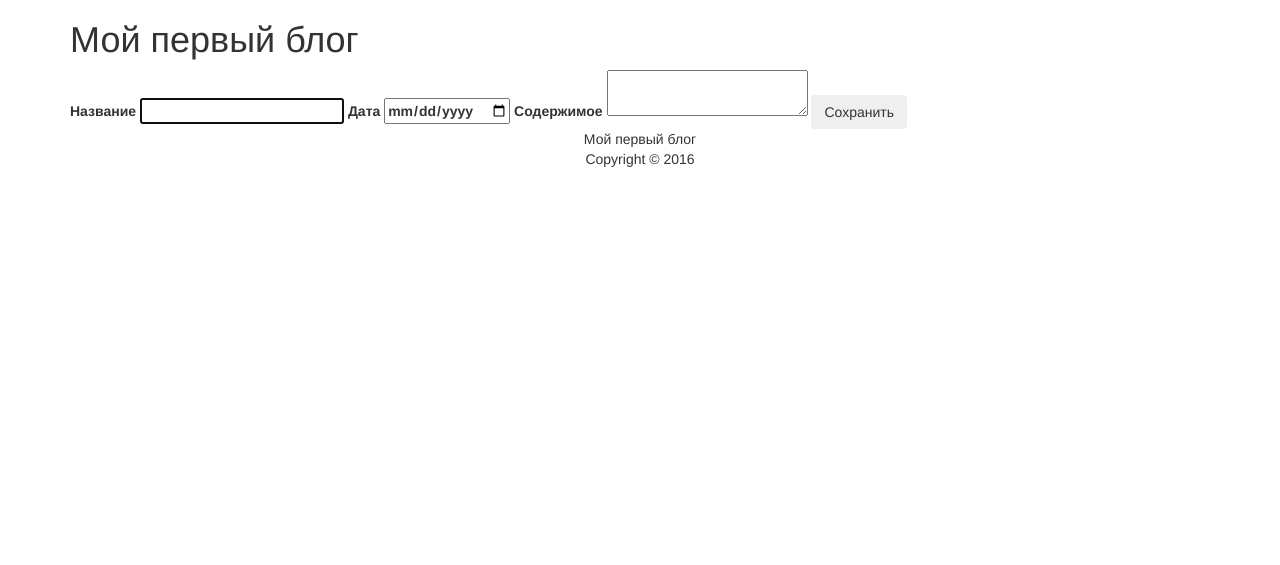
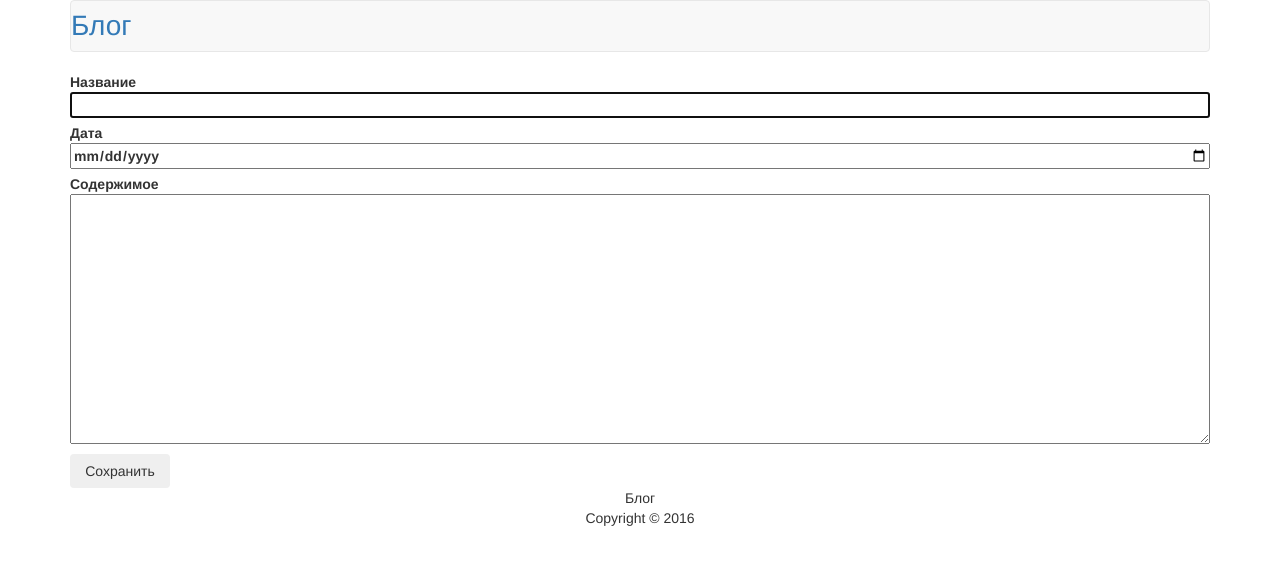
Before and after one commit to ProkurorNSK/FirstBlog, a PHP site: page /admin/index.php?action=add in a window 1280 px wide. Shown: the top 565 px of the page. Run offline with PHP 8.4, Linux system fonts and the light colour scheme; data that the repository does not hold is empty.

Commit message:
Lesson 12

```diff
--- a/admin/index.php
+++ b/admin/index.php
@@ -19,8 +19,19 @@
             header("Location: index.php");
         }
         include("../views/article_admin.php");
-    }
-    else{
+    } else if($action == "edit"){
+        if(!isset($_GET['id']))
+            header('Location: index.php');
+        $id = (int)$_GET['id'];
+
+        if(!empty($_POST) && $id > 0) {
+            articles_edit($link, $id, $_POST['title'], $_POST['date'], $_POST['content']);
+            header("Location: index.php");
+        }
+
+        $article = article_get($link, $id);
+        include("../views/article_admin.php");
+    }else{
         $articles = articles_all($link);
         include("../views/articles_admin.php");
     }
--- a/article.php
+++ b/article.php
@@ -3,7 +3,7 @@
     require_once("models/articles.php");
 
     $link = db_connect();
-    $article = articles_get($link, $_GET['id']);
+    $article = article_get($link, $_GET['id']);
 
     include("views/article.php");
 ?>
--- a/models/articles.php
+++ b/models/articles.php
@@ -21,7 +21,7 @@
         return $articles;
     }
 
-    function articles_get($link, $id_article)
+    function article_get($link, $id_article)
     {
         //Запрос.
         $query = sprintf("SELECT * FROM articles WHERE id=%d", (int)$id_article);
@@ -52,8 +52,32 @@
         return true;
     }
 
-    function articles_edit($id, $title, $date, $content){
+    function articles_edit($link, $id, $title, $date, $content){
+        // Подготовка
+        $title = trim($title);
+        $content = trim($content);
+        $date = trim($date);
+        $id = (int)$id;
 
+        // Проверка
+        if ($title == '')
+            return false;
+
+        // Запрос
+        $template_update = "UPDATE articles SET title='%s', content='%s', date='%s' WHERE id='%d'";
+
+        $query = sprintf($template_update,
+                         mysqli_real_escape_string($link, $title),
+                         mysqli_real_escape_string($link, $content),
+                         mysqli_real_escape_string($link, $date),
+                         $id);
+
+        $result = mysqli_query($link, $query);
+
+        if (!result)
+            die(mysqli_error($link));
+
+        return mysqli_affected_rows($link);
     }
 
     function articles_delite($id){
--- a/style.css
+++ b/style.css
@@ -4,9 +4,40 @@ footer {
 
 .article {
     margin-top: 30px;
-    margin-bottom: 30px;
+    margin-bottom: 35px;
+    overflow: hidden;
 }
 
-.admin-table {
+.article em {
+    color: rgb(119, 119, 119);
+}
+
+.article h3 {
+    font-size: 20px;
+}
+
+#blog {
+    color: rgb(51, 122, 183);
+    font-size: 28px;
+    padding-left: 0px;
+}
+
+#admin_table {
+    margin-top: 45px;
+}
+
+.form-item {
     width: 100%;
 }
+
+#addart textarea {
+    height: 250px;
+}
+
+input[type="submit"] {
+    width: 100px;
+}
+
+#addart label {
+    width: 100%;
+}
--- a/views/article_admin.php
+++ b/views/article_admin.php
@@ -1,34 +1,45 @@
 <!DOCTYPE html>
-<html>
+<hmtl>
     <head>
-        <meta charset="utf8">
-        <title>Мой первый блог</title>
+        <meta charset="utf-8">
+        <title>Блог</title>
         <link rel="stylesheet" href="../style.css">
-        <link rel="stylesheet" href="https://maxcdn.bootstrapcdn.com/bootstrap/3.3.7/css/bootstrap.min.css" integrity="sha384-BVYiiSIFeK1dGmJRAkycuHAHRg32OmUcww7on3RYdg4Va+PmSTsz/K68vbdEjh4u" crossorigin="anonymous">
+        <!-- Latest compiled and minified CSS -->
+        <link rel="stylesheet" href="https://maxcdn.bootstrapcdn.com/bootstrap/3.3.6/css/bootstrap.min.css" integrity="sha384-1q8mTJOASx8j1Au+a5WDVnPi2lkFfwwEAa8hDDdjZlpLegxhjVME1fgjWPGmkzs7" crossorigin="anonymous">
     </head>
     <body>
         <div class="container">
-            <h1>Мой первый блог</h1>
-            <div>
+            <!-- Header (navbar) -->
+            <nav class="navbar navbar-default">
+                <div class="container-fluid">
+                    <div class="navbar-header">
+                        <a id="blog" class="navbar-brand" href="../index.php">Блог</a>
+                    </div>
+                </div>
+            </nav>
+            <!-- END Header (navbar) -->
+            <div id="addart">
                 <form method="post" action="index.php?action=<?=$_GET['action']?>&id=<?=$_GET['id']?>">
                     <label>
                         Название
-                        <input type="text" name="title" value="" class="form-item" autofocus required>
+                        <input type="text" name="title" value="<?=$article['title']?>" class="form-item" autofocus required>
                     </label>
                     <label>
                         Дата
-                        <input type="date" name="date" class="form-item" required>
+                        <input type="date" name="date" value="<?=$article['date']?>" class="form-item" required>
                     </label>
                     <label>
                         Содержимое
-                        <textarea name="content" class="form-item" required></textarea>
+                        <textarea class="form-item" name="content" required><?=$article['content']?></textarea>
                     </label>
                     <input type="submit" value="Сохранить" class="btn">
                 </form>
             </div>
             <footer>
-                <p>Мой первый блог<br>Copyright © 2016</p>
+                <p>
+                    Блог<br>Copyright &copy; 2016
+                </p>
             </footer>
         </div>
     </body>
-</html>
+</hmtl>
```
